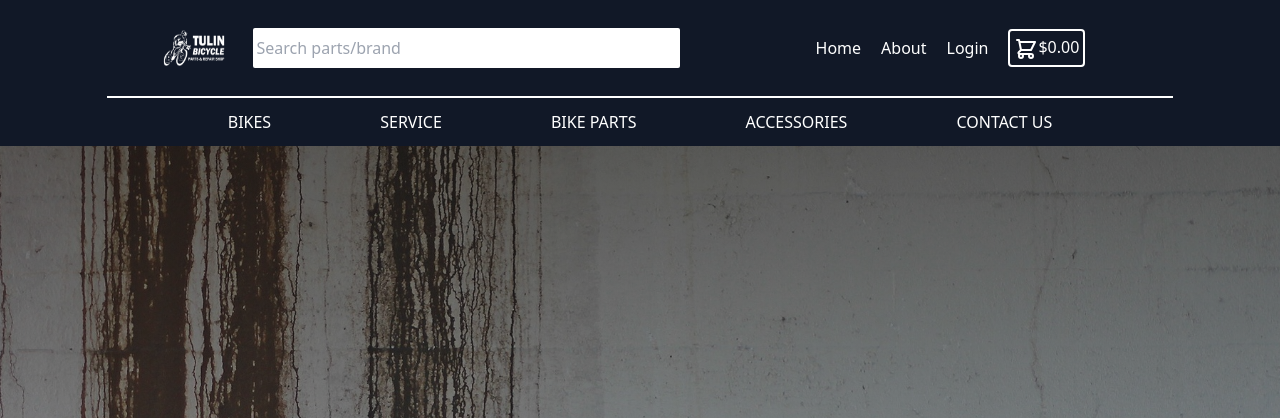
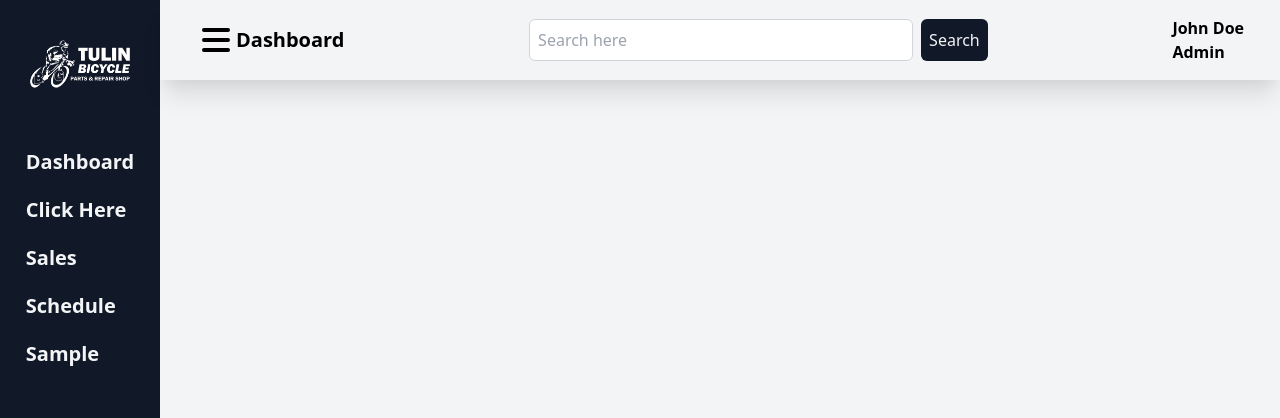
Before and after one commit to paulpdoa/bikeshop, a React (Create React App) app: page / in a window 1280 px wide. Shown: the top 418 px of the page. Built offline with nearby package versions, Linux system fonts and the light colour scheme; no server answers.

Commit message:
fix dashboard routes

```diff
--- a/src/App.js
+++ b/src/App.js
@@ -28,6 +28,7 @@ import Dashboard from './components/admin/Dashboard';
 import LoginAdmin from './components/admin/auth/LoginAdmin';
 import SidebarAdmin from './components/admin/partials/SidebarAdmin';
 import NavbarAdmin from './components/admin/partials/NavbarAdmin';
+import Sales from './components/admin/Sales';
 
 const App = () => {
 
@@ -83,6 +84,19 @@ const App = () => {
           <Route exact path='/changepassword/:token/:id'>
             <ChangePassword />
           </Route>
+          <Route exact path='/admin/login'>
+            <LoginAdmin />
+          </Route>
+
+          <>
+            <div className="grid grid-cols-8">
+            <SidebarAdmin />
+              <div className="col-span-7">
+                <NavbarAdmin />
+                <Route exact path='/dashboard' component={Dashboard} />
+              </div>
+            </div>
+          </>
 
           <Route exact path="/notfound">
             <ErrorPage />
--- a/src/components/admin/Dashboard.jsx
+++ b/src/components/admin/Dashboard.jsx
@@ -1,7 +1,4 @@
 import { Helmet } from 'react-helmet';
-import NavbarAdmin from './partials/NavbarAdmin';
-import { Route, Switch } from 'react-router-dom';
-import SidebarAdmin from './partials/SidebarAdmin';
 
 const Dashboard = () => {
     return (
--- /dev/null
+++ b/src/components/admin/Sales.jsx
@@ -0,0 +1,9 @@
+const Sales = () => {
+    return (
+        <div>
+            <h1>Sales Page</h1>
+        </div>
+    )
+}
+
+export default Sales
--- a/src/components/admin/partials/NavbarAdmin.jsx
+++ b/src/components/admin/partials/NavbarAdmin.jsx
@@ -2,15 +2,16 @@ import React from 'react'
 
 const NavbarAdmin = () => {
     return (
-        <nav className="flex justify-between items-center p-2">
+        <nav className="flex justify-between items-center p-4 shadow-xl">
             <div className="flex items-center ml-5">
                 <svg className="w-10 cursor-pointer" fill="currentColor" viewBox="0 0 20 20" xmlns="http://www.w3.org/2000/svg">
                     <path fillRule="evenodd" d="M3 5a1 1 0 011-1h12a1 1 0 110 2H4a1 1 0 01-1-1zM3 10a1 1 0 011-1h12a1 1 0 110 2H4a1 1 0 01-1-1zM3 15a1 1 0 011-1h12a1 1 0 110 2H4a1 1 0 01-1-1z" clipRule="evenodd" />
                 </svg>
                 <h2 className="font-semibold text-xl">Dashboard</h2>
             </div>
-            <form className="searchbar">
-                <input className="p-2 w-96 rounded-2xl outline-none" type="search" placeholder="Search here" />
+            <form className="flex gap-2">
+                <input className="p-2 w-96 rounded-md outline-none border-gray-300 border" type="search" placeholder="Search here" />
+                <button className="p-2 bg-gray-900 text-gray-100 rounded-md">Search</button>
             </form>
             <div className="mr-5 font-semibold"> { /* User that is logged in */}
                 <h4>John Doe</h4>
--- a/src/components/admin/partials/SidebarAdmin.jsx
+++ b/src/components/admin/partials/SidebarAdmin.jsx
@@ -8,7 +8,7 @@ const SidebarAdmin = () => {
     return (
         <nav className="bg-gray-900 h-screen text-gray-100 col-span-1 flex flex-col items-center">
             <div className="logo">
-                <Link to='/admin/dashboard'>
+                <Link to='/dashboard'>
                     <img className="w-32 filter invert" src="/image/tulin.png" alt="logo" />
                 </Link>
             </div>
--- a/src/components/shop/auth/Login.jsx
+++ b/src/components/shop/auth/Login.jsx
@@ -67,7 +67,7 @@ const Login = ({ setUser,setAuthStatus }) => {
                     <hr className="mt-3 border border-gray-200"></hr>
                     <Link className="flex justify-center mt-3 p-1 rounded text-white bg-green-400" to="/register">Create new account</Link>
                 </div>
-                <Link className="text-md text-blue-600" to='/login/dashboard'>Login as Admin</Link>
+                <Link className="text-md text-blue-600" to='/admin/login'>Login as Admin</Link>
             </form>
 
         </div>
```
